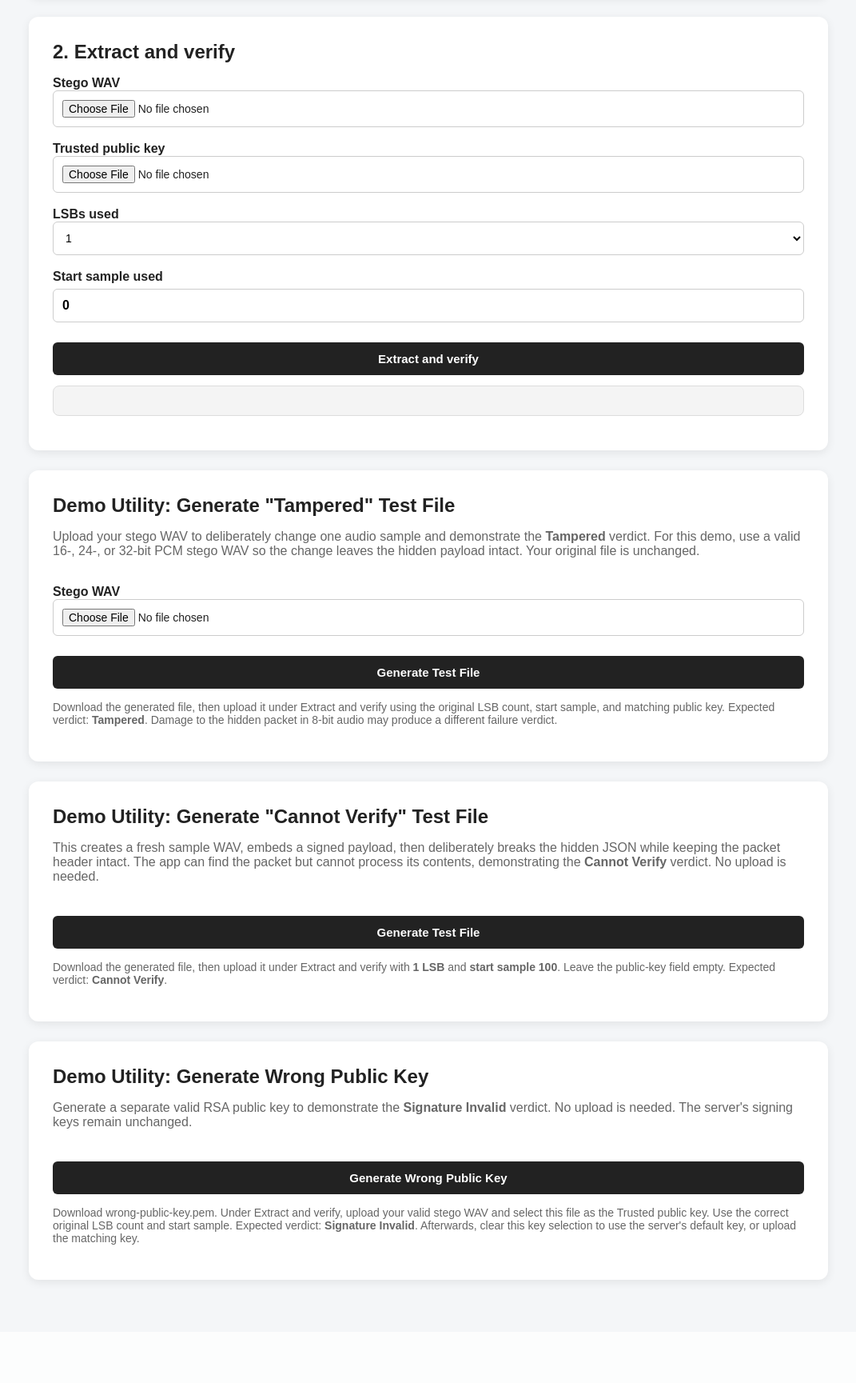
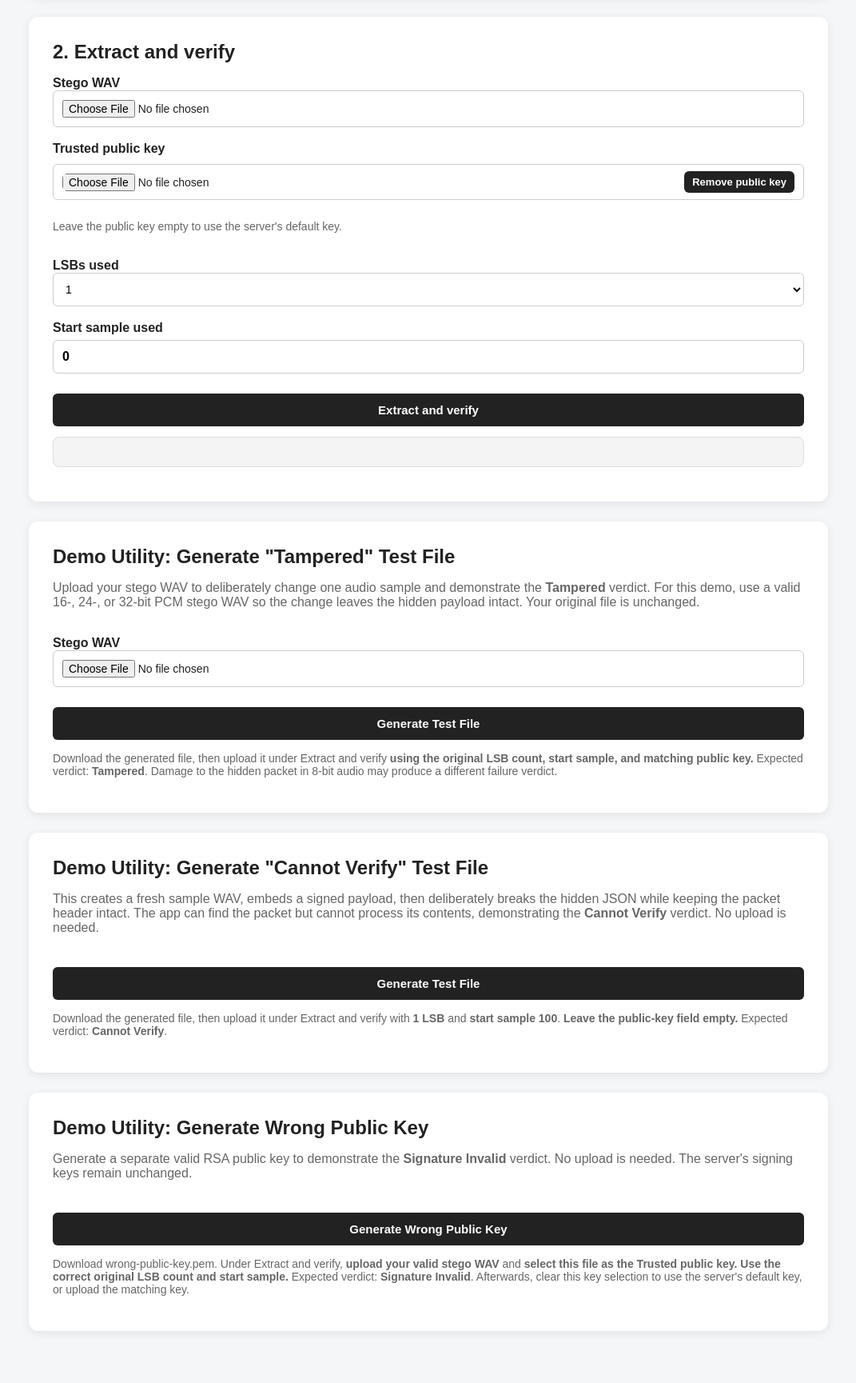
Before and after one commit to JolieNgai/INF2005-ACW1, a Flask app: page /audio in a window 1280 px wide. Shown: the part 1004-2733 px from the top of the page at 80% size, without its empty margins (104-1175 px from the left). Before the commit the page ends 2611 px from the top, so only its background shows below. Run offline with Flask 3, Linux system fonts and the light colour scheme.

Commit message:
removal of public key
button to remove public key upload

```diff
--- a/app/static/audio.js
+++ b/app/static/audio.js
@@ -46,6 +46,11 @@ byId('embed').onsubmit = event => {
     byId('extract').elements.start.value = event.target.elements.start.value;
   });
 };
+byId('clear-public-key').onclick = () => {
+  byId('extract').elements.public_key.value = '';
+  byId('verdict').textContent = '';
+  byId('error').textContent = '';
+};
 byId('extract').onsubmit = event => {
   event.preventDefault(); byId('verdict').textContent = '';
   perform(event.submitter, async () => {
--- a/app/static/css/audio.css
+++ b/app/static/css/audio.css
@@ -10,6 +10,26 @@
 }
 .audio-page textarea { min-height: 90px; }
 .audio-page audio { width: 100%; }
+.audio-page .public-key-controls {
+    display: flex;
+    align-items: center;
+    gap: 10px;
+    padding: 8px 11px;
+    border: 1px solid #ccc;
+    border-radius: 6px;
+}
+.audio-page .public-key-controls input {
+    flex: 1;
+    min-width: 0;
+    padding: 0;
+    border: none;
+}
+.audio-page #clear-public-key {
+    flex-shrink: 0;
+    margin-top: 0;
+    padding: 6px 10px;
+    font-size: 13px;
+}
 .audio-page .players {
     display: grid;
     grid-template-columns: repeat(auto-fit, minmax(240px, 1fr));
--- a/app/templates/audio.html
+++ b/app/templates/audio.html
@@ -4,7 +4,7 @@
   <meta charset="utf-8"><meta name="viewport" content="width=device-width, initial-scale=1">
   <title>INF2005 Audio steganography</title>
   <link rel="stylesheet" href="{{ url_for('static', filename='css/style.css') }}">
-  <link rel="stylesheet" href="{{ url_for('static', filename='css/audio.css') }}">
+  <link rel="stylesheet" href="{{ url_for('static', filename='css/audio.css', v='3') }}">
 </head>
 <body>
 <div class="container audio-page">
@@ -33,7 +33,12 @@
   <h2>2. Extract and verify</h2>
   <form id="extract">
     <label>Stego WAV <input type="file" name="audio" accept=".wav,audio/wav" required></label>
-    <label>Trusted public key <input type="file" name="public_key" accept=".pem"></label>
+    <label for="public-key">Trusted public key</label>
+    <div class="public-key-controls">
+      <input id="public-key" type="file" name="public_key" accept=".pem">
+      <button type="button" id="clear-public-key">Remove public key</button>
+    </div>
+    <p class="note">Leave the public key empty to use the server's default key.</p>
     <label>LSBs used <select name="bits">{% for n in range(1,9) %}<option>{{ n }}</option>{% endfor %}</select></label>
     <label>Start sample used <input name="start" type="number" min="0" value="0" required></label>
     <button>Extract and verify</button>
@@ -48,7 +53,7 @@
     <button type="submit">Generate Test File</button>
   </form>
   <div id="tampered-download" role="status"></div>
-  <p class="note">Download the generated file, then upload it under Extract and verify using the original LSB count, start sample, and matching public key. Expected verdict: <strong>Tampered</strong>. Damage to the hidden packet in 8-bit audio may produce a different failure verdict.</p>
+  <p class="note">Download the generated file, then upload it under Extract and verify <strong>using the original LSB count, start sample, and matching public key.</strong> Expected verdict: <strong>Tampered</strong>. Damage to the hidden packet in 8-bit audio may produce a different failure verdict.</p>
 </section>
 <section class="card">
   <h2>Demo Utility: Generate &quot;Cannot Verify&quot; Test File</h2>
@@ -57,7 +62,7 @@
     <button type="submit">Generate Test File</button>
   </form>
   <div id="corrupt-download" role="status"></div>
-  <p class="note">Download the generated file, then upload it under Extract and verify with <strong>1 LSB</strong> and <strong>start sample 100</strong>. Leave the public-key field empty. Expected verdict: <strong>Cannot Verify</strong>.</p>
+  <p class="note">Download the generated file, then upload it under Extract and verify with <strong>1 LSB</strong> and <strong>start sample 100</strong>. <strong>Leave the public-key field empty.</strong> Expected verdict: <strong>Cannot Verify</strong>.</p>
 </section>
 <section class="card">
   <h2>Demo Utility: Generate Wrong Public Key</h2>
@@ -66,7 +71,7 @@
     <button type="submit">Generate Wrong Public Key</button>
   </form>
   <div id="wrong-key-download" role="status"></div>
-  <p class="note">Download wrong-public-key.pem. Under Extract and verify, upload your valid stego WAV and select this file as the Trusted public key. Use the correct original LSB count and start sample. Expected verdict: <strong>Signature Invalid</strong>. Afterwards, clear this key selection to use the server's default key, or upload the matching key.</p>
+  <p class="note">Download wrong-public-key.pem. Under Extract and verify, <strong>upload your valid stego WAV</strong> and <strong>select this file as the Trusted public key.</strong> <strong>Use the correct original LSB count and start sample.</strong> Expected verdict: <strong>Signature Invalid</strong>. Afterwards, clear this key selection to use the server's default key, or upload the matching key.</p>
 </section>
 </div>
 <script src="{{ url_for('static', filename='audio.js') }}"></script>
```
